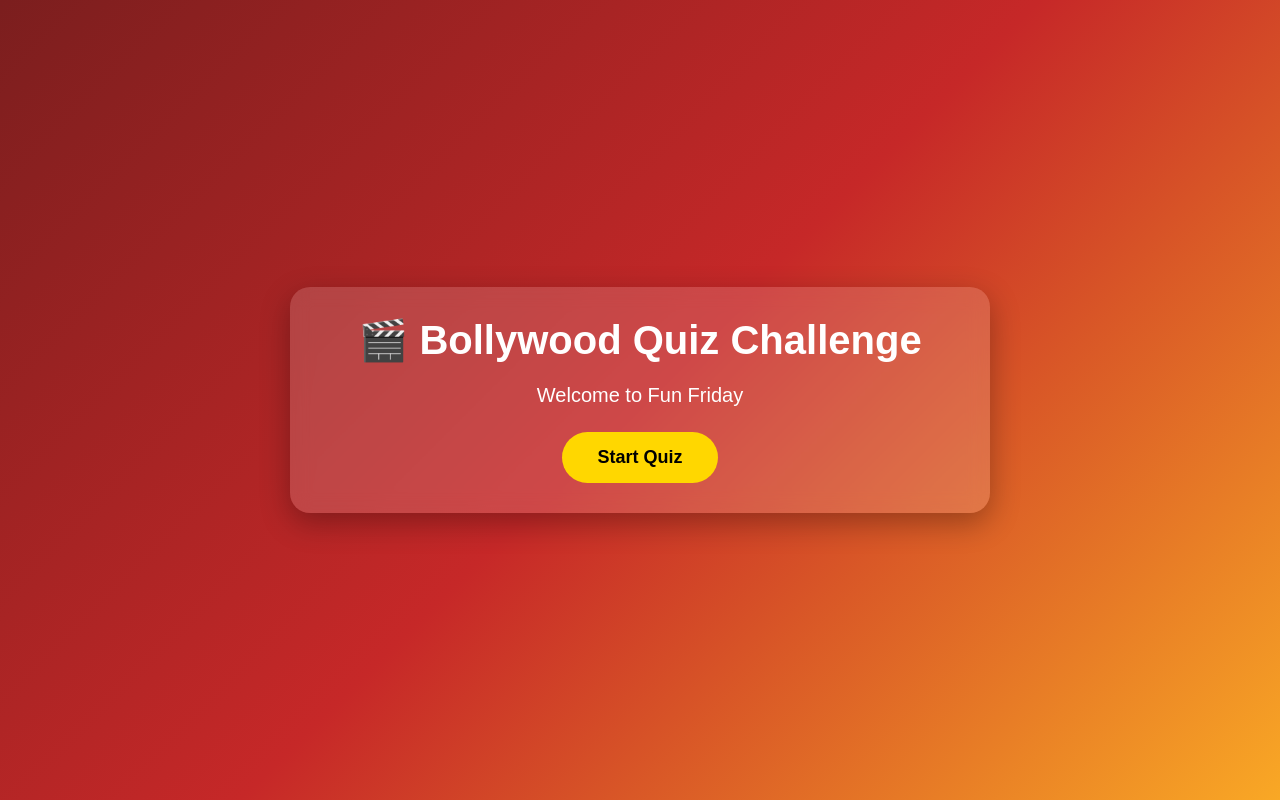
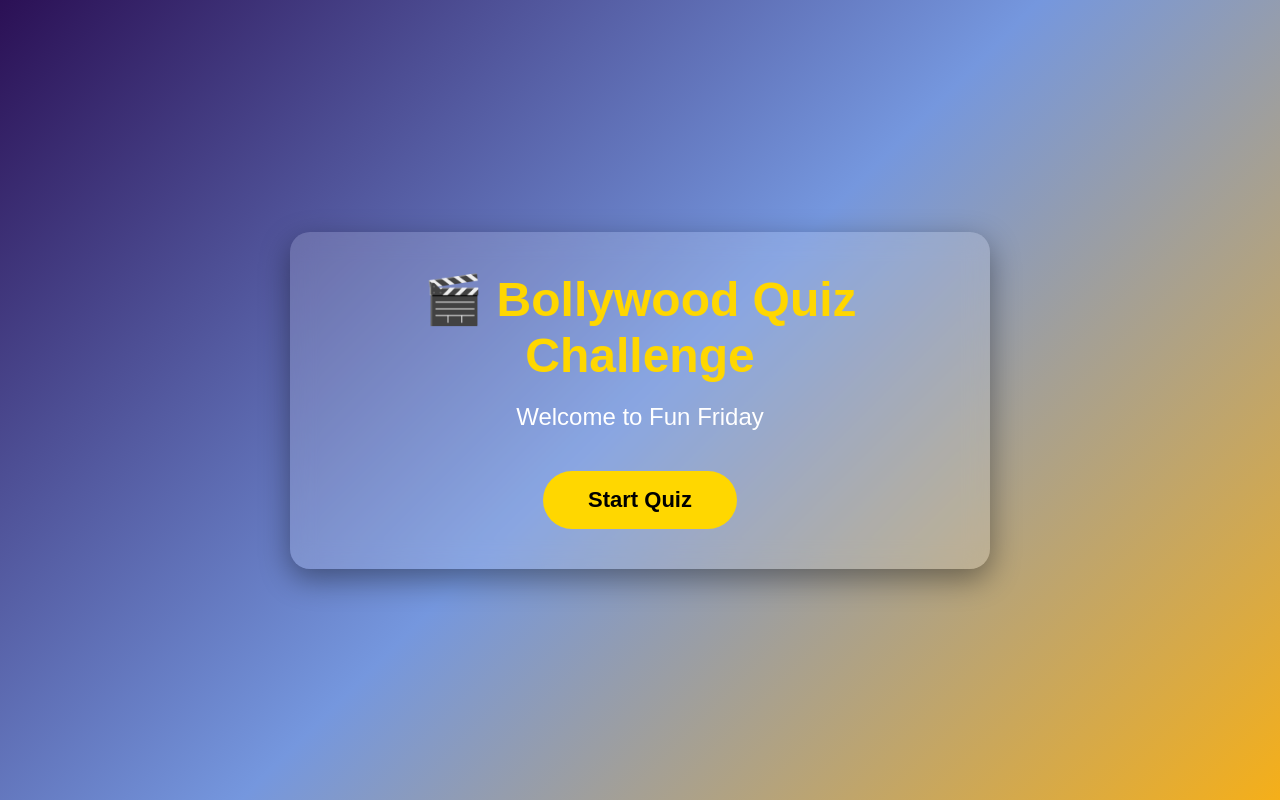
Before and after one commit to manliticsites/bollywood-quiz-game, a plain HTML site: page index.html in a window 1280 px wide. Drawn offline with Linux system fonts and the light colour scheme.

Commit message:
Update style.css

```diff
--- a/style.css
+++ b/style.css
@@ -2,50 +2,87 @@
 margin:0;
 padding:0;
 box-sizing:border-box;
-    font-family:Arial, Helvetica, sans-serif;
+font-family:Poppins,sans-serif;
 }
 
 body{
-    background:linear-gradient(135deg,#7b1e1e,#c62828,#f9a825);
+
+background:linear-gradient(135deg,#2b1055,#7597de,#f5af19);
+
 height:100vh;
+
 display:flex;
+
 justify-content:center;
+
 align-items:center;
-    color:white;
+
+overflow:hidden;
+
 }
 
 .container{
-    width:90%;
-    max-width:700px;
-    background:rgba(255,255,255,0.15);
-    backdrop-filter:blur(10px);
-    padding:30px;
+
+width:700px;
+
+max-width:90%;
+
+background:rgba(255,255,255,.15);
+
+backdrop-filter:blur(12px);
+
+padding:40px;
+
 border-radius:20px;
+
 text-align:center;
-    box-shadow:0 10px 30px rgba(0,0,0,.3);
+
+box-shadow:0 10px 30px rgba(0,0,0,.4);
+
 }
 
 h1{
-    font-size:40px;
+
+font-size:48px;
+
+color:#FFD700;
+
 margin-bottom:20px;
+
 }
 
 p{
-    font-size:20px;
-    margin-bottom:25px;
+
+font-size:24px;
+
+color:white;
+
+margin-bottom:40px;
+
 }
 
 button{
+
+padding:16px 45px;
+
+font-size:22px;
+
+border:none;
+
+border-radius:50px;
+
 background:#FFD700;
-    color:#000;
-    border:none;
-    padding:15px 35px;
-    border-radius:50px;
-    font-size:18px;
+
 cursor:pointer;
+
 font-weight:bold;
+
+transition:.3s;
+
 }
 
 button:hover{
-    transform:scale(1.05);
+
+transform:scale(1.08);
+
 }
```
Lines whose indentation alone changed are shown as unchanged.
